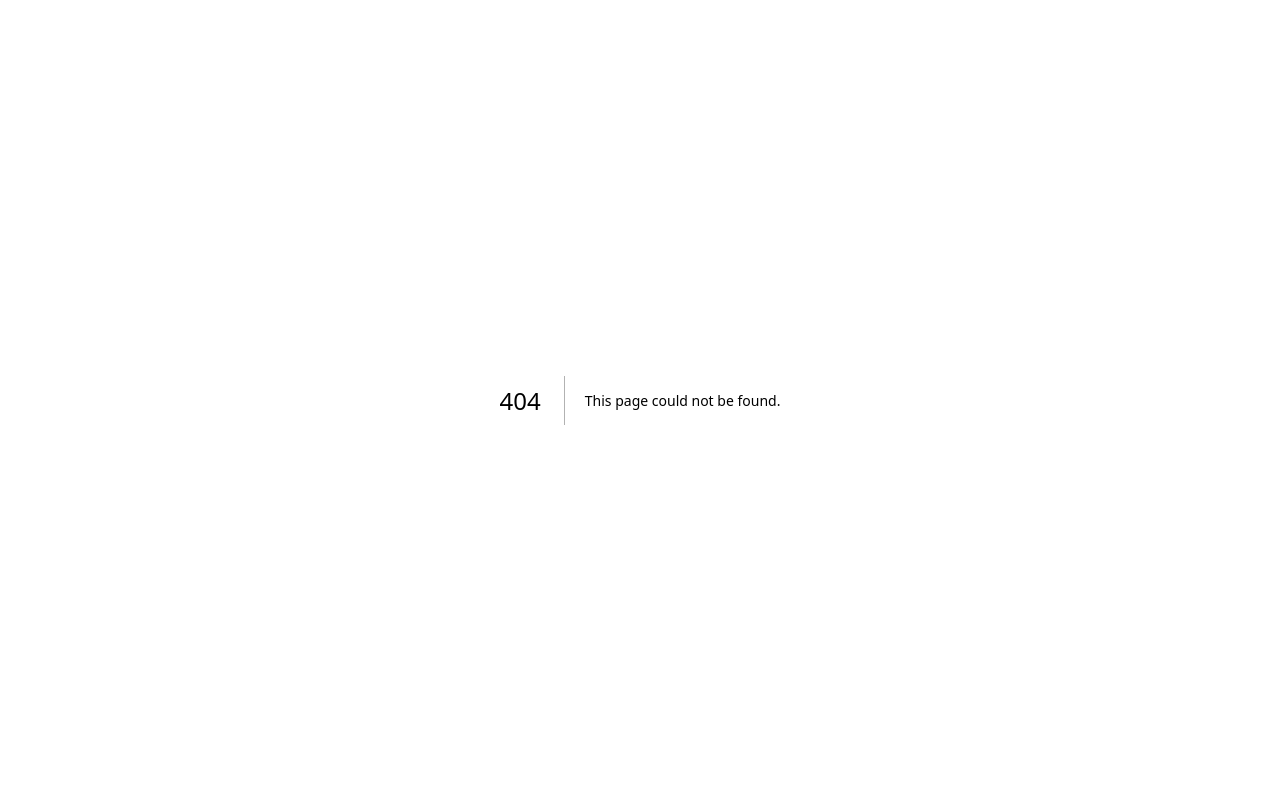
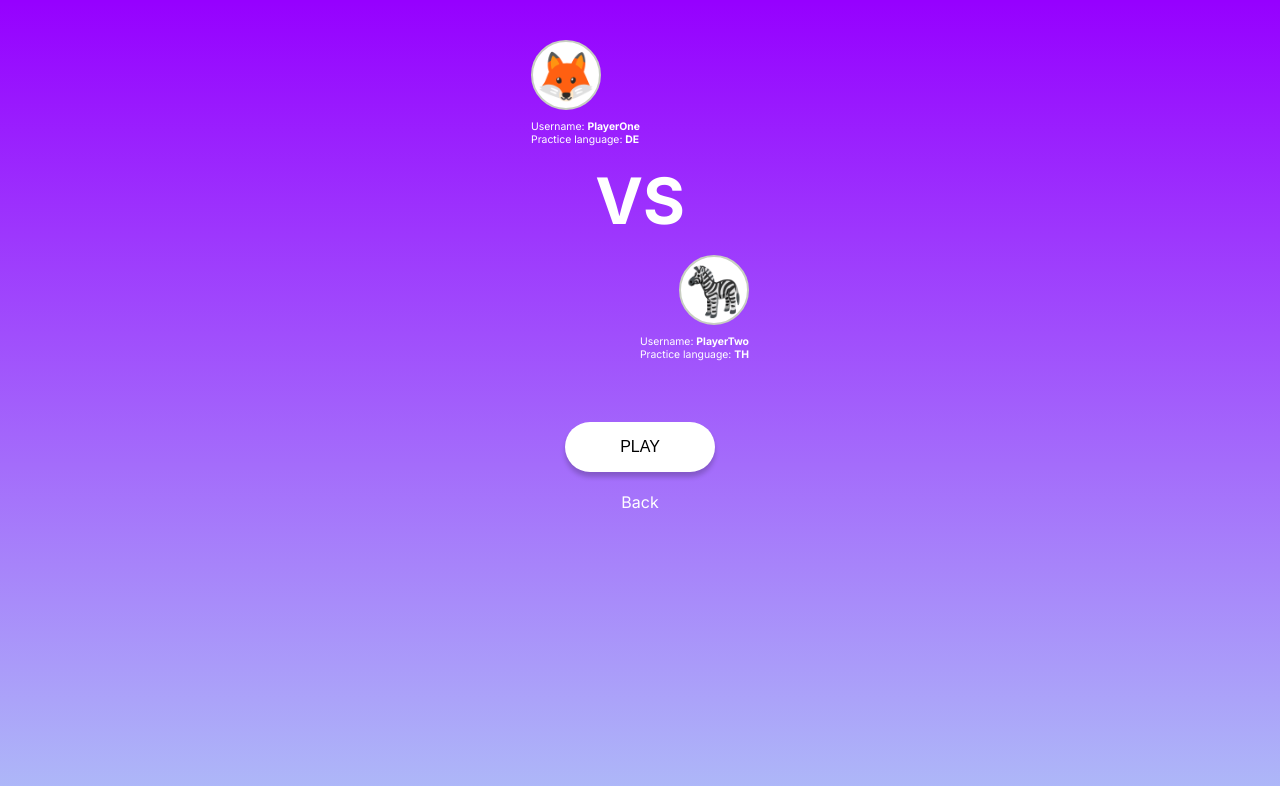
Before and after one commit to NirachaMarchett/couple-vocabs-game, a Next.js app: page /player in a window 1280 px wide. Before the commit this address had no page. Shown: the top 786 px of the page. Built offline with nearby package versions, Linux system fonts and the light colour scheme.

Commit message:
add elements to player page

```diff
--- /dev/null
+++ b/component/Card/index.js
@@ -0,0 +1,33 @@
+import styles from '@/styles/PlayerCard.module.css'
+
+export function PlayerCardOne (){
+
+ return (
+    <>
+    <div className={styles.cardContainerP1}>
+          <h3>🦊</h3>
+          <div className={styles.cardDetailP1}>
+            <p>Username: <strong>PlayerOne</strong> </p>
+            <p>Practice language: <strong>DE</strong></p>
+          </div>
+
+    </div>
+    </>
+ )
+}
+
+export function PlayerCardTwo (){
+
+    return (
+       <>
+       <div className={styles.cardContainerP2}>
+             <h3>🦓</h3>
+             <div className={styles.cardDetailP2}>
+               <p>Username: <strong>PlayerTwo</strong> </p>
+               <p>Practice language: <strong>TH</strong></p>
+             </div>
+
+       </div>
+       </>
+    )
+   }
--- /dev/null
+++ b/src/pages/player/index.js
@@ -0,0 +1,24 @@
+import React from "react";
+import { PlayerCardOne, PlayerCardTwo } from "../../../component/Card";
+import Head from "next/head";
+import { Inter } from 'next/font/google'
+import styles from '@/styles/PlayerPage.module.css'
+import Link from "next/link";
+
+const inter = Inter({ subsets: ['latin'] })
+export default function PlayersPage (){
+    return (
+    <>
+        <Head>
+            <title>Player page</title>
+        </Head>
+        <main className={`${styles.main} ${inter.className}`}>
+            <PlayerCardOne/>
+            <h2>VS</h2>
+            <PlayerCardTwo/>
+            <button>PLAY</button>
+            <Link href= "/" className={styles.backButtonLink}>Back</Link>
+        </main>
+    </>
+    )
+}
--- /dev/null
+++ b/src/styles/PlayerCard.module.css
@@ -0,0 +1,61 @@
+.cardContainerP1 {
+    margin-left: 20px;
+    padding: 1rem;
+    font-size: 0.8rem;
+    width: 270px;
+    background: none;
+    display: flex;
+    flex-direction: column;
+    align-items: start;
+}
+
+.cardDetailP1 {
+    font-size: 0.65rem;
+    margin-top: 10px;
+}
+
+.cardContainerP1 h3 {
+    background-color: white;
+    border: 2px solid #c8cec2;
+    border-radius: 100px;
+    height: 70px;
+    width: 70px;
+    text-align: center;
+    font-size: 3rem;
+    display: flex;
+    align-items: center;
+    justify-content: center;
+}
+
+
+.cardContainerP2 {
+    margin-right: 20px;
+    padding: 1rem;
+    font-size: 0.8rem;
+    width: 270px;
+    background: none;
+    display: flex;
+    flex-direction: column;
+    align-items: end;
+
+
+}
+
+.cardDetailP2 {
+    font-size: 0.65rem;
+    margin-top: 10px;
+
+}
+
+.cardContainerP2 h3 {
+    background-color: white;
+    border: 2px solid #c8cec2;
+    border-radius: 100px;
+    height: 70px;
+    width: 70px;
+    text-align: center;
+    font-size: 3rem;
+    display: flex;
+    align-items: center;
+    justify-content: center;
+}
--- /dev/null
+++ b/src/styles/PlayerPage.module.css
@@ -0,0 +1,39 @@
+.main {
+    display: flex;
+    flex-direction: column;
+    align-items: center;
+    padding: 1.5rem;
+    min-height: 100vh;
+    color: var( --main-font-color);
+  }
+
+
+  .main h2 {
+    font-size: 4rem;
+  }
+
+  .main button {
+    color: black;
+    width: 150px;
+    height: 50px;
+    padding: 5px;
+    font-size: 1rem;
+    background-color: var( --button-background-color);
+    border-radius: var(--button-border-radius);
+    box-shadow: var(--button-shadow);
+    border: none;
+    text-align: center;
+    display: flex;
+    align-items: center;
+    justify-content: center;
+    margin-top: 45px;
+  }
+
+  .backButtonLink {
+    color: white;
+    text-decoration: none;
+    display: flex;
+    align-items: start;
+    padding: 5px;
+    margin-top: 15px;
+  }
--- a/src/styles/globals.css
+++ b/src/styles/globals.css
@@ -67,10 +67,6 @@ body {
     rgb(var(--background-start-rgb));
 }
 
-a {
-  color: inherit;
-  text-decoration: none;
-}
 
 /*
 @media (prefers-color-scheme: dark) {
```
Also changed, not shown: src/pages/index.js (+3 -7 lines), src/styles/Home.module.css (+10 -1 lines), assets/arrow-left.svg (added).
